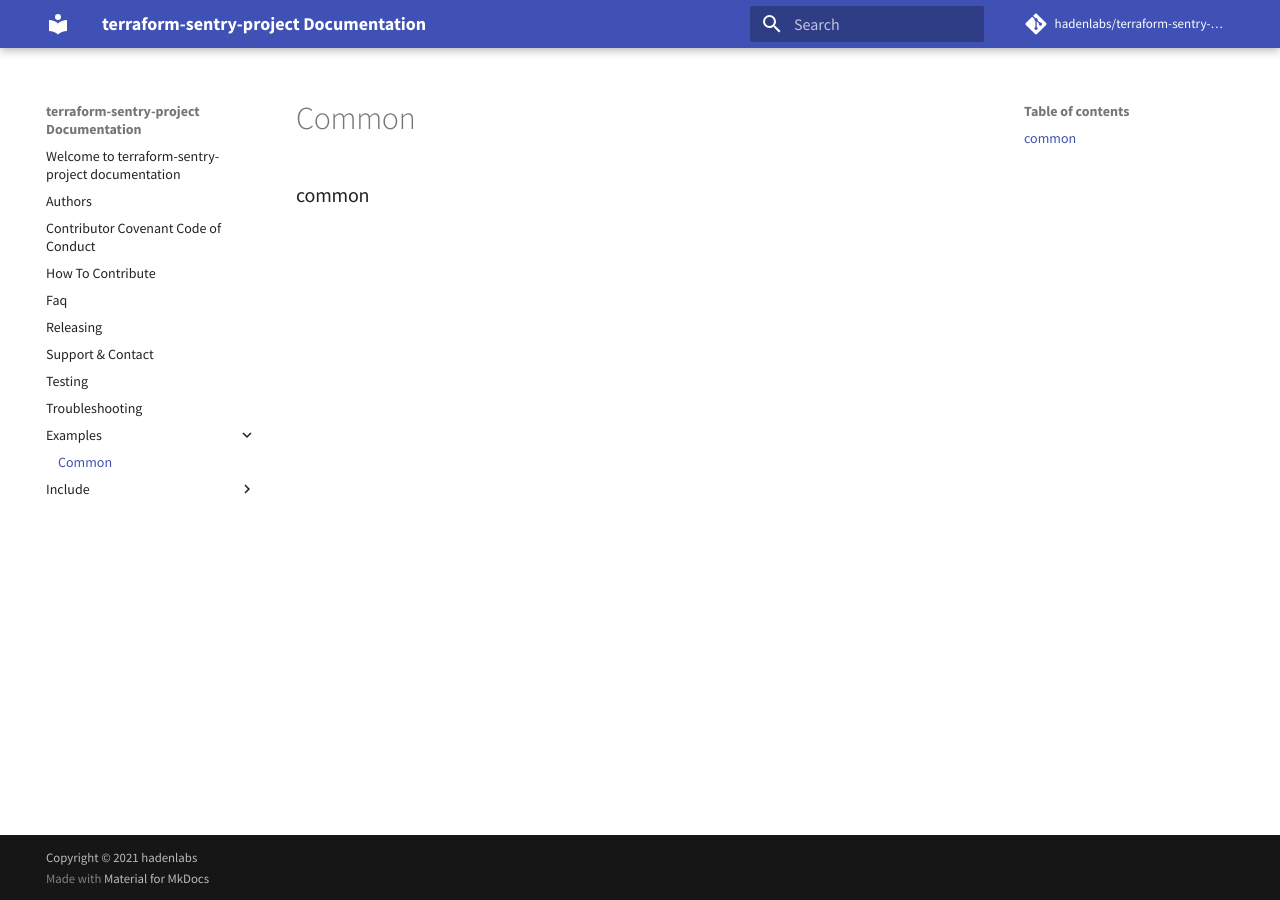
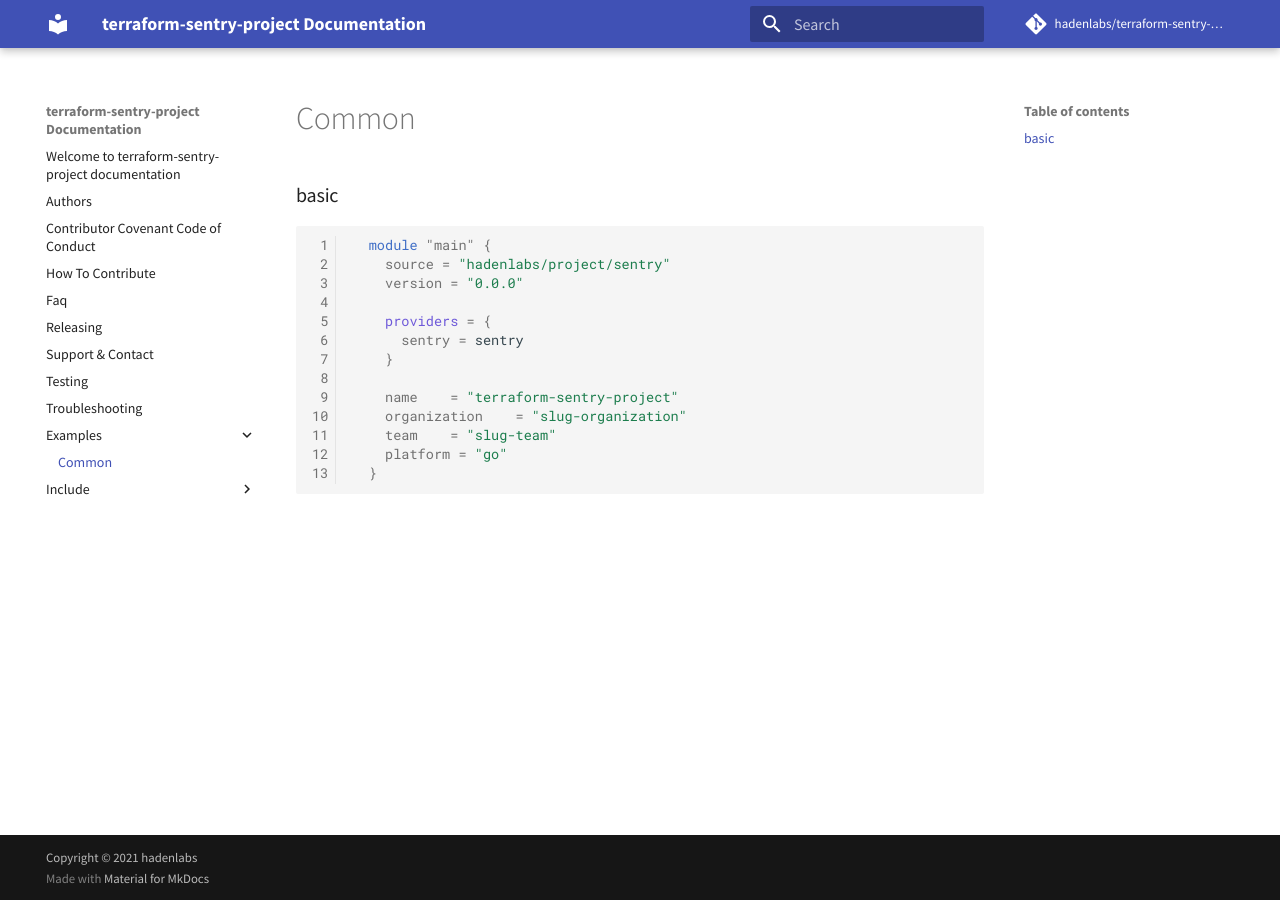
Before and after one commit to hadenlabs/terraform-sentry-project, an MkDocs documentation site: the page built from docs/examples/common.md, in a window 1280 px wide. Built offline with MkDocs 1.6.1 and Material for MkDocs 9.7.7, drawn with Linux system fonts in a browser that asks for light colours; comment, search, counter and statistics services are not loaded.

Commit message:
docs: implement example common (0.1.0)

````diff
--- a/docs/examples/common.md
+++ b/docs/examples/common.md
@@ -1 +1,17 @@
-### common
+### basic
+
+```hcl
+  module "main" {
+    source = "hadenlabs/project/sentry"
+    version = "0.0.0"
+
+    providers = {
+      sentry = sentry
+    }
+
+    name    = "terraform-sentry-project"
+    organization    = "slug-organization"
+    team    = "slug-team"
+    platform = "go"
+  }
+```
````
